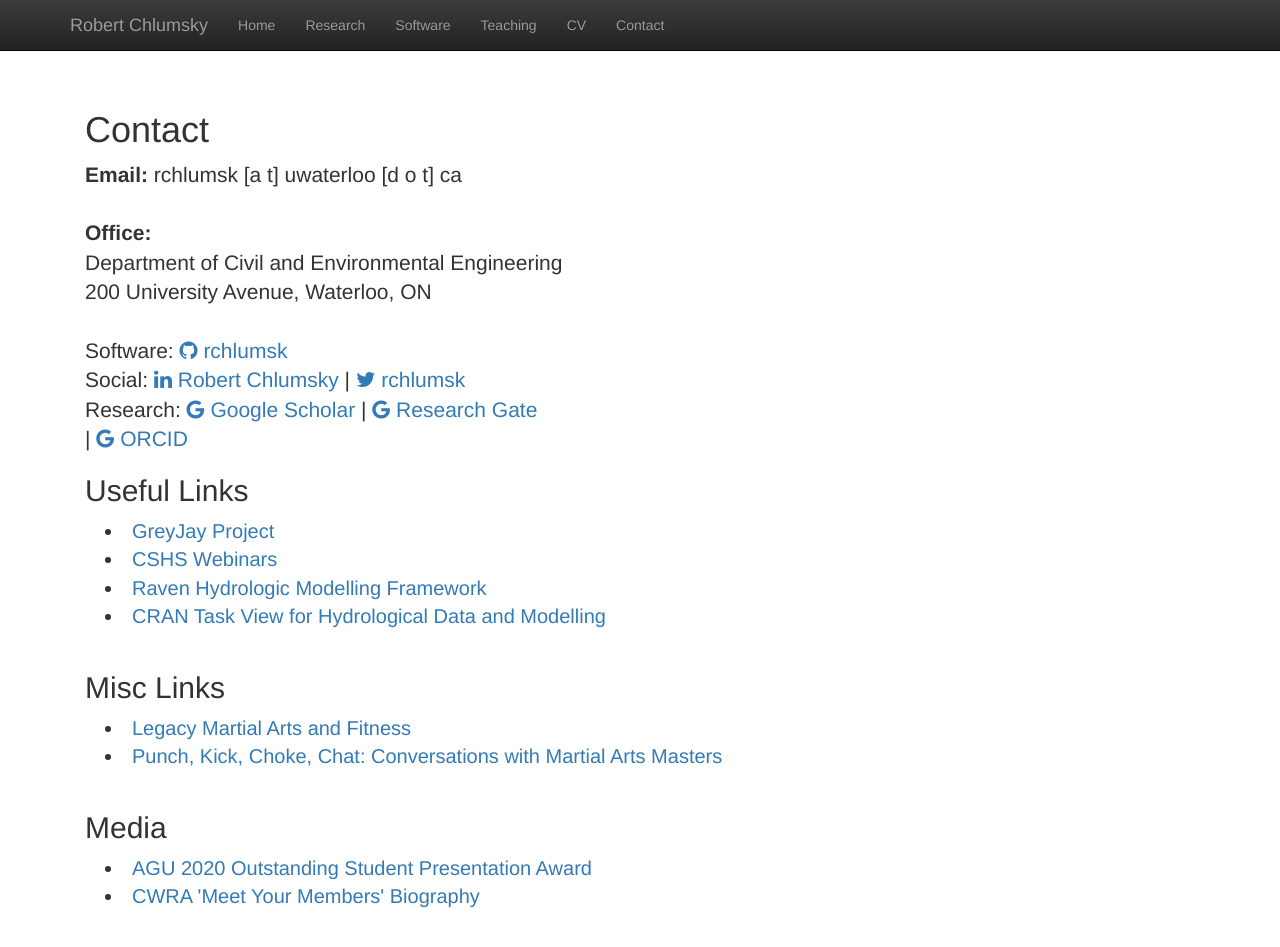
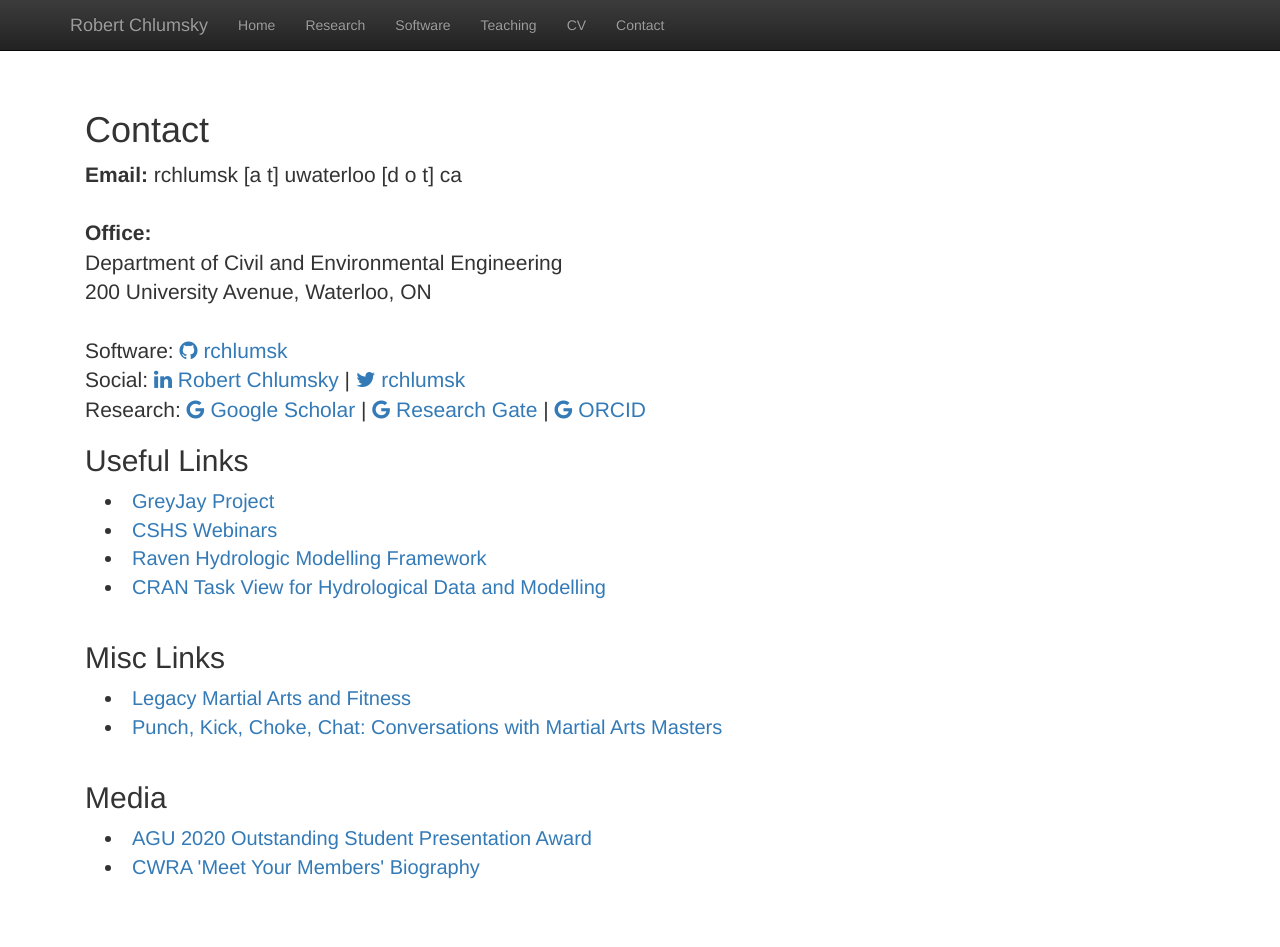
Before and after one commit to rchlumsk/rchlumsk.github.io, a Jekyll site: the page built from contact.html, in a window 1280 px wide and 981 px high. Shown: the top 947 px of the window. Built offline with Jekyll 4.4.1, drawn with Linux system fonts in a browser that asks for light colours; nearby versions of some CDN libraries; library files that are not in the unit come from our copies.

Commit message:
updated contact.html spacing on ORCID line

```diff
--- a/contact.html
+++ b/contact.html
@@ -19,7 +19,7 @@ title:  'Contact'
   Social: <a href = "https://www.linkedin.com/in/robert-chlumsky-86a7a280/"><i class="fa fa-linkedin" aria-hidden="true"></i> Robert Chlumsky</a> |
   <a href = "https://twitter.com/rchlumsk"><i class="fa fa-twitter" aria-hidden="true"></i> rchlumsk</a> <br/>
   Research: <a href = "https://scholar.google.ca/citations?user=7jSmCXkAAAAJ&hl=en"><i class="fa fa-google" aria-hidden="true"></i> Google Scholar </a> |
-  <a href = "https://www.researchgate.net/profile/R_Chlumsky"><i class="fa fa-google" aria-hidden="true"></i> Research Gate </a> <br/> | <a href = "https://orcid.org/0000-0002-1303-5064"><i class="fa fa-google" aria-hidden="true"></i> ORCID </a> <br/>
+  <a href = "https://www.researchgate.net/profile/R_Chlumsky"><i class="fa fa-google" aria-hidden="true"></i> Research Gate </a> | <a href = "https://orcid.org/0000-0002-1303-5064"><i class="fa fa-google" aria-hidden="true"></i> ORCID </a> <br/>
 </p>
 
 
```
